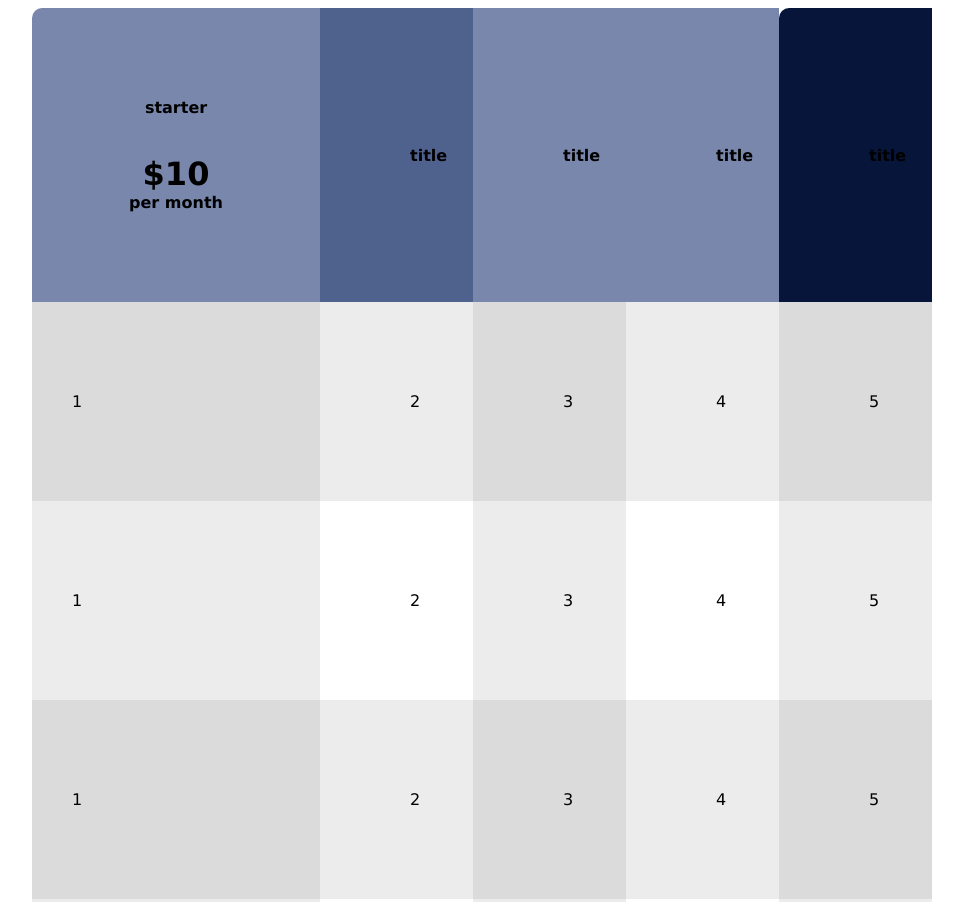
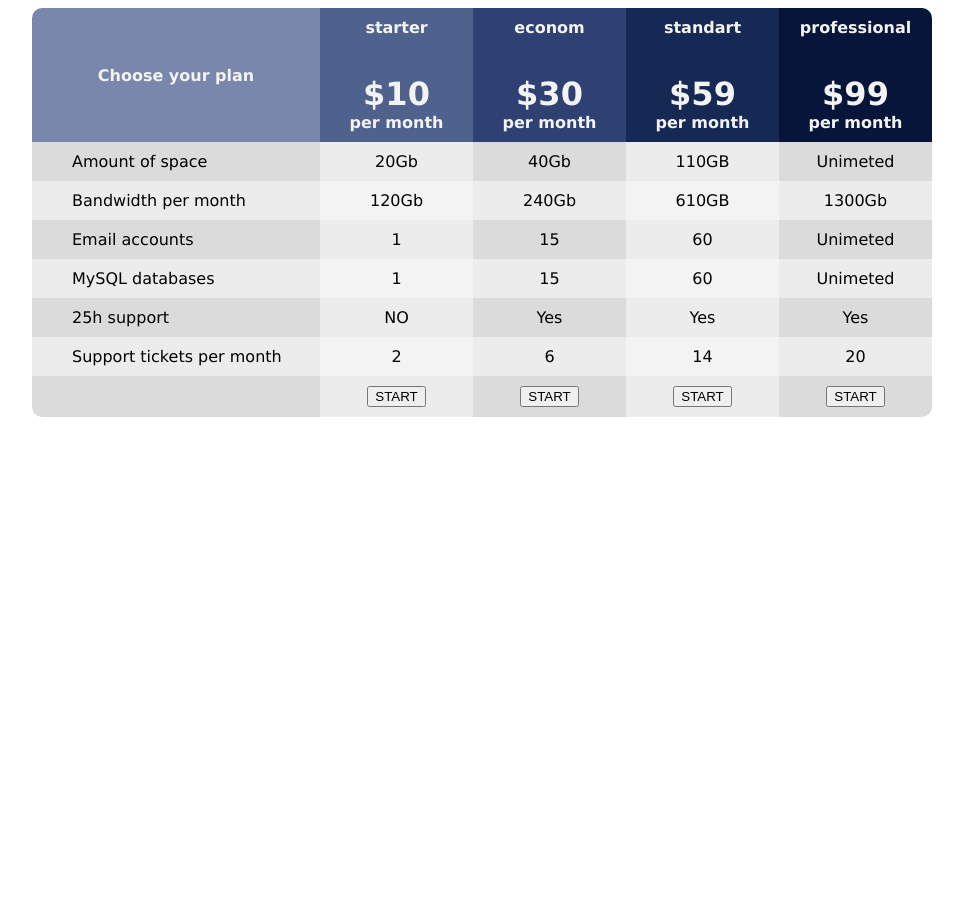
Before and after one commit to Lada201009/practic_table, a plain HTML site: page index.html in a window 1280 px wide. Shown: the top 902 px of the page, without its empty margins (158-1121 px from the left). After the commit the page ends 800 px from the top, so only its background shows below. Drawn offline with Linux system fonts and the light colour scheme.

Commit message:
filled in the cells

```diff
--- a/assets/css/style.css
+++ b/assets/css/style.css
@@ -2,10 +2,9 @@
   --border-radius: 10px;
   --color-dark: #dbdbdb;
   --color-norm: #ececec;
-  --color-ligh: #f3f3f3;
+  --color-light: #f3f3f3;
   font-family: Verdana, Geneva, Tahoma, sans-serif;
 }
-
 table {
   width: 100%;
   max-width: 900px;
@@ -15,7 +14,7 @@ table {
 th,
 td {
   background-color: #7887ab;
-  padding: 10%;
+  padding: 10px;
 }
 thead{
   color: var(--color-light);
@@ -25,16 +24,23 @@ thead th:first-child {
   background-color: #7887ab;
 }
 thead th:last-child {
-  border-top-left-radius: var(--border-radius);
+  border-top-right-radius: var(--border-radius);
   background-color: #061539;
 }
 thead th:last-child {
-  border-top-left-radius: var(--border-radius);
+  border-top-right-radius: var(--border-radius);
   background-color: #061539;
 }
 thead th:nth-child(2) {
   background-color: #4f628e;
 }
+thead th:nth-child(3) {
+  background-color: #2e4172;
+}
+thead th:nth-child(4) {
+  background-color: #162955;
+}
+
 thead p{
   margin: 0;
 }
@@ -42,7 +48,6 @@ thead p:nth-child(2){
   padding-top: 1.2em;
   font-size: 2em;
 }
-
 tbody tr:nth-child(odd) td:nth-child(odd),
 tfoot th:nth-child(odd) {
   background-color: var(--color-dark);
@@ -62,6 +67,10 @@ tbody td:not(td:first-child){
 tbody td:first-child{
   padding-left: 2.5em;
 }
-tfoot th:last-child {
+
+tfoot th:first-child {
   border-bottom-left-radius: var(--border-radius);
 }
+tfoot th:last-child {
+  border-bottom-right-radius: var(--border-radius);
+}
--- a/index.html
+++ b/index.html
@@ -11,68 +11,80 @@
     <table>
       <thead>
         <tr>
+          <th>Choose your plan</th>
           <th>
             <p>starter</p>
             <p>$10</p>
             <p>per month</p>
           </th>
-          <th>title</th>
-          <th>title</th>
-          <th>title</th>
-          <th>title</th>
+          <th>
+            <p>econom</p>
+            <p>$30</p>
+            <p>per month</p>
+          </th>
+          <th>
+            <p>standart</p>
+            <p>$59</p>
+            <p>per month</p>
+          </th>
+          <th>
+            <p>professional</p>
+            <p>$99</p>
+            <p>per month</p>
+          </th>
         </tr>
       </thead>
       <tbody>
         <tr>
-          <td>1</td>
-          <td>2</td>
-          <td>3</td>
-          <td>4</td>
-          <td>5</td>
+          <td>Amount of space</td>
+          <td>20Gb</td>
+          <td>40Gb</td>
+          <td>110GB</td>
+          <td>Unimeted</td>
         </tr>
         <tr>
-          <td>1</td>
-          <td>2</td>
-          <td>3</td>
-          <td>4</td>
-          <td>5</td>
+          <td>Bandwidth per month</td>
+          <td>120Gb</td>
+          <td>240Gb</td>
+          <td>610GB</td>
+          <td>1300Gb</td>
         </tr>
         <tr>
+          <td>Email accounts</td>
           <td>1</td>
-          <td>2</td>
-          <td>3</td>
-          <td>4</td>
-          <td>5</td>
+          <td>15</td>
+          <td>60</td>
+          <td>Unimeted</td>
         </tr>
         <tr>
+          <td>MySQL databases</td>
           <td>1</td>
-          <td>2</td>
-          <td>3</td>
-          <td>4</td>
-          <td>5</td>
+          <td>15</td>
+          <td>60</td>
+          <td>Unimeted</td>
         </tr>
         <tr>
-          <td>1</td>
-          <td>2</td>
-          <td>3</td>
-          <td>4</td>
-          <td>5</td>
+          <td>25h support</td>
+          <td>NO</td>
+          <td>Yes</td>
+          <td>Yes</td>
+          <td>Yes</td>
         </tr>
         <tr>
-          <td>1</td>
+          <td>Support tickets per month</td>
           <td>2</td>
-          <td>3</td>
-          <td>4</td>
-          <td>5</td>
+          <td>6</td>
+          <td>14</td>
+          <td>20</td>
         </tr>
       </tbody>
       <tfoot>
         <tr>
           <th></th>
-          <th><button>start</button></th>
-          <th><button>start</button></th>
-          <th><button>start</button></th>
-          <th><button>start</button></th>
+          <th><button>START</button></th>
+          <th><button>START</button></th>
+          <th><button>START</button></th>
+          <th><button>START</button></th>
         </tr>
       </tfoot>
     </table>
```
